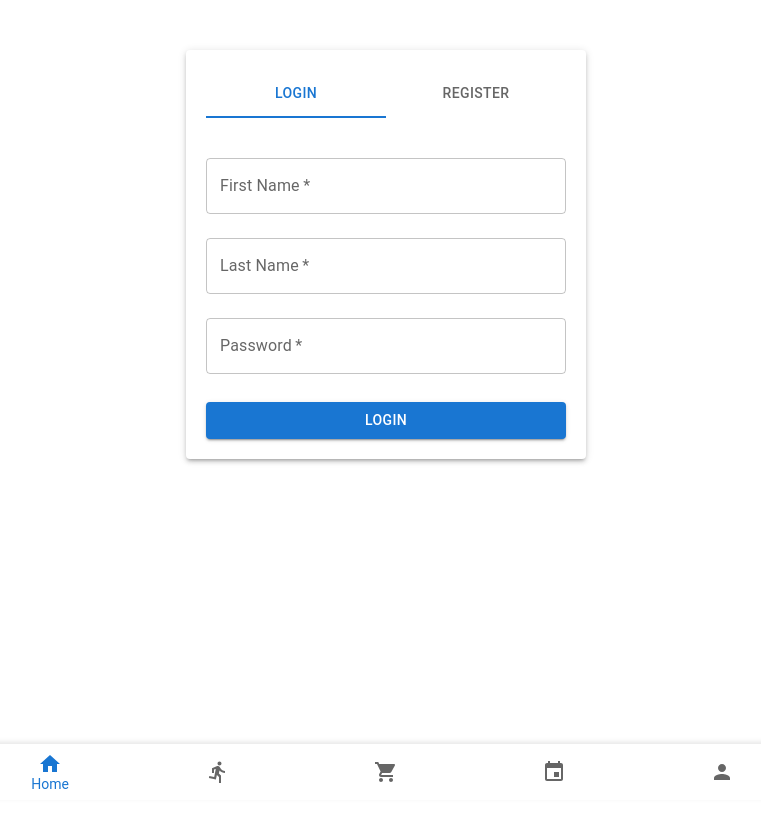
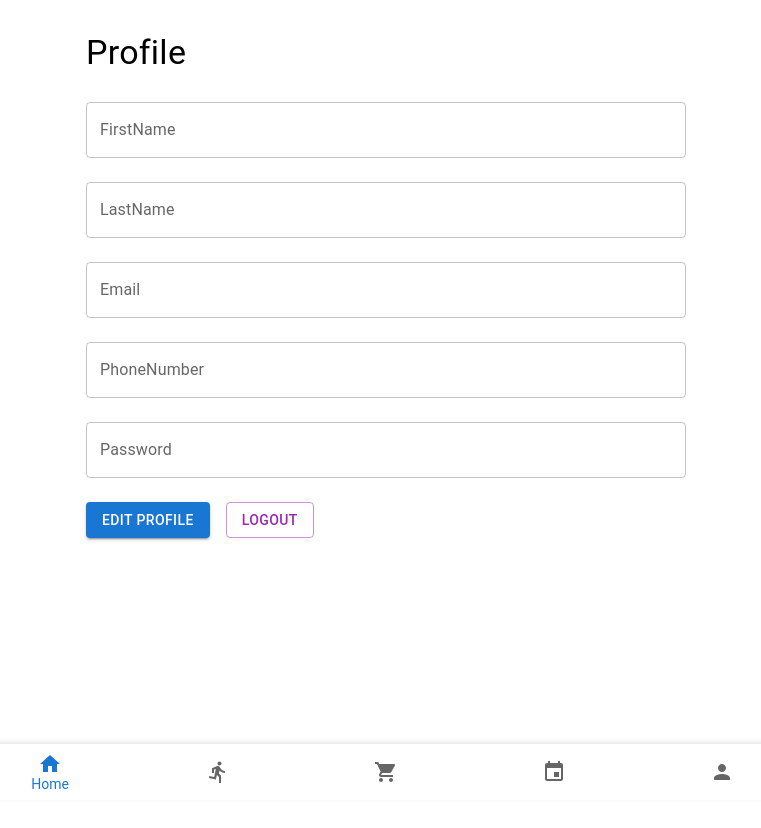
Before and after one commit to Ender-600/RunTrack-frontend, a React (Create React App) app: page /profile in a window 1280 px wide. Before the commit this address led to /login. Shown: the top 828 px of the page, without its empty margins (254-1015 px from the left). Built offline with nearby package versions, Linux system fonts and the light colour scheme; sample sign-in values are in the browser's storage.

Commit message:
unfinished login/reg

```diff
--- a/src/App.js
+++ b/src/App.js
@@ -1,5 +1,5 @@
 import React from "react";
-import { BrowserRouter as Router, Route, Routes } from "react-router-dom";
+import { BrowserRouter as Router, Route, Routes, Navigate } from "react-router-dom";
 import Home from "./pages/home/Home";
 import LoginRegister from "./features/auth/LoginRegister";
 import Navbar from "./components/Navbar";
@@ -8,10 +8,11 @@ import ShopPage from "./pages/shop/ShopPage";
 import Run from "./pages/run/Run";
 import EventPage from "./pages/EventPage/EventPage";
 import CreateEventPage from "./pages/CreateEventPage";
-
+import ProfilePage from "./pages/profile/ProfilePage";
 
 function App() {
     const [value, setValue] = React.useState(0);
+
     return (
         <Router>
             <Routes>
@@ -22,16 +23,14 @@ function App() {
                     path="/profile"
                     element={
                         <PrivateRoute>
-              <h1>Profile</h1>
+                            <ProfilePage userId={localStorage.getItem("userId")} />
                         </PrivateRoute>
                     }
                 />
-        <Route
-          path="/run"
-          element={<Run/>}
-        />
+                <Route path="/run" element={<Run/>} />
                 <Route path="/events" element={<EventPage />} />
                 <Route path="/create-event" element={<CreateEventPage />} />
+                <Route path="/" element={<Navigate to="/login" />} />
             </Routes>
             <Navbar value={value} onChange={setValue} />
         </Router>
--- a/src/components/Navbar.jsx
+++ b/src/components/Navbar.jsx
@@ -1,32 +1,32 @@
 import React from "react";
-import { useNavigate } from "react-router-dom"; // 用于路由跳转
+import { useNavigate } from "react-router-dom";
 import { BottomNavigation, BottomNavigationAction } from "@mui/material";
 import HomeIcon from "@mui/icons-material/Home";
 import PersonIcon from "@mui/icons-material/Person";
 import ShoppingCartIcon from "@mui/icons-material/ShoppingCart";
 import EventIcon from "@mui/icons-material/Event";
-import DirectionsRunIcon from "@mui/icons-material/DirectionsRun"; // 跑步图标
+import DirectionsRunIcon from "@mui/icons-material/DirectionsRun";
 
 const Navbar = ({ value, onChange }) => {
-  const navigate = useNavigate(); // 路由跳转
+  const navigate = useNavigate();
 
   const handleNavigation = (newValue) => {
     onChange(newValue);
     switch (newValue) {
       case 0:
-        navigate("/home"); // 跳转到主页
+        navigate("/home");
         break;
       case 1:
-        navigate("/run"); // 跳转到跑步页面
+        navigate("/run");
         break;
       case 2:
-        navigate("/shop"); // 跳转到购物车页面
+        navigate("/shop");
         break;
       case 3:
-        navigate("/events"); // Navigate to the Events page
+        navigate("/events");
         break;
       case 4:
-        navigate("/profile"); // 跳转到个人页面
+        navigate("/profile");
         break;
       default:
         break;
--- a/src/features/auth/LoginRegister.jsx
+++ b/src/features/auth/LoginRegister.jsx
@@ -8,7 +8,7 @@ import {
   Paper,
 } from "@mui/material";
 import { useNavigate } from "react-router-dom";
-import api from "../../services/api"; // 导入 api 实例
+import { loginUser, registerUser } from "../../services/api"; // 使用刚定义的函数
 
 export default function LoginRegister() {
   const [tab, setTab] = useState(0); // 0 = Login, 1 = Register
@@ -37,32 +37,44 @@ export default function LoginRegister() {
   };
 
   const handleSubmit = async () => {
-    const url = tab === 0 ? "/api/auth/login" : "/api/auth/register";
+    try {
+      if (tab === 0) {
+        // 登录逻辑
+        const { email, password } = formData;
+        const response = await loginUser(email, password);
 
-    // 发送表单数据到后端
-    try {
-      const requestData =
-          tab === 0
-              ? { firstName: formData.firstName, lastName: formData.lastName, password: formData.password }
-              : formData;
+        // 检查响应是否正确
+        if (response.status === 200 && response.data.email) {
+          alert(response.data.message || "Login successful");
+          localStorage.setItem("email", response.data.email); // 保存 email
+          navigate("/profile"); // 跳转到 Profile 页面
+        } else {
+          alert("Invalid server response");
+        }
+      } else {
+        // 注册逻辑
+        const { firstName, lastName, email, phoneNumber, password } = formData;
+        const response = await registerUser({ firstName, lastName, email, phoneNumber, password });
 
-      const response = await api.post(url, requestData);
-      alert(response.data.message || "Success");
-
-      if (tab === 0) {
-        localStorage.setItem("userId", response.data.userId); // 保存登录用户的 ID
-        navigate("/home");
-      } else {
-        setTab(0); // 注册成功后切换到登录页面
+        if (response.status === 200) {
+          alert(response.data.message || "Register successful");
+          setTab(0); // 切换到登录页面
+        } else {
+          alert("Invalid server response");
+        }
       }
     } catch (error) {
-      if (error.response && error.response.data) {
+      if (error.response) {
+        // 显示后端返回的错误信息
         alert(error.response.data.message || "Error occurred");
       } else {
-        alert("An error occurred. Please try again.");
+        // 网络错误或其他问题
+        alert("An error occurred. Please check your network connection.");
       }
     }
   };
+
+
 
   return (
       <Paper
@@ -113,6 +125,7 @@ export default function LoginRegister() {
                     margin="normal"
                     value={formData.email}
                     onChange={handleChange}
+                    required
                 />
                 <TextField
                     label="Phone Number"
@@ -128,20 +141,11 @@ export default function LoginRegister() {
           {tab === 0 && (
               <>
                 <TextField
-                    label="First Name"
-                    name="firstName"
+                    label="Email"
+                    name="email"
                     fullWidth
                     margin="normal"
-                    value={formData.firstName}
-                    onChange={handleChange}
-                    required
-                />
-                <TextField
-                    label="Last Name"
-                    name="lastName"
-                    fullWidth
-                    margin="normal"
-                    value={formData.lastName}
+                    value={formData.email}
                     onChange={handleChange}
                     required
                 />
--- a/src/features/auth/PrivateRoute.jsx
+++ b/src/features/auth/PrivateRoute.jsx
@@ -2,7 +2,7 @@ import React from 'react';
 import { Navigate } from 'react-router-dom';
 
 const PrivateRoute = ({ children }) => {
-  const isAuthenticated = !!localStorage.getItem('userData'); // Replace with actual authentication check
+  const isAuthenticated = !!localStorage.getItem('userId');
   return isAuthenticated ? children : <Navigate to="/login" />;
 };
 
--- a/src/pages/profile/ProfilePage.jsx
+++ b/src/pages/profile/ProfilePage.jsx
@@ -1,21 +1,27 @@
-import React, { useState, useEffect } from 'react';
-import { Box, TextField, Button, Typography } from '@mui/material';
-import { getUserProfile, updateUserProfile } from '../../services/api';
+import React, { useState, useEffect } from "react";
+import { Box, TextField, Button, Typography } from "@mui/material";
+import { getUserProfile, updateUserProfile } from "../../services/api";
 
-const ProfilePage = ({ userId }) => {
+const ProfilePage = () => {
     const [isEditing, setIsEditing] = useState(false);
     const [userData, setUserData] = useState({
-        firstName: '',
-        lastName: '',
-        email: '',
-        phoneNumber: '',
-        password: '',
+        firstName: "",
+        lastName: "",
+        email: "",
+        phoneNumber: "",
+        password: "",
     });
 
     useEffect(() => {
+        const email = localStorage.getItem("email");
+        if (!email) {
+            console.error("User not logged in");
+            return;
+        }
+
         const fetchUserProfile = async () => {
             try {
-                const data = await getUserProfile(userId);
+                const data = await getUserProfile(email);
                 setUserData(data);
             } catch (error) {
                 console.error("Failed to fetch user profile:", error);
@@ -23,7 +29,7 @@ const ProfilePage = ({ userId }) => {
         };
 
         fetchUserProfile();
-    }, [userId]);
+    }, []);
 
     const handleChange = (e) => {
         const { name, value } = e.target;
@@ -35,43 +41,56 @@ const ProfilePage = ({ userId }) => {
 
     const handleSave = async () => {
         try {
-            const updatedData = await updateUserProfile(userId, userData);
+            const updatedData = await updateUserProfile(userData.email, userData);
             setUserData(updatedData);
             setIsEditing(false);
-            alert('Profile updated successfully');
+            alert("Profile updated successfully");
         } catch (error) {
             console.error("Failed to update user profile:", error);
-            alert('Failed to update profile');
+            alert("Failed to update profile");
         }
     };
 
     return (
-        <Box sx={{ maxWidth: 600, mx: 'auto', mt: 4 }}>
+        <Box sx={{ maxWidth: 600, mx: "auto", mt: 4 }}>
             <Typography variant="h4" gutterBottom>
                 Profile
             </Typography>
-            {['firstName', 'lastName', 'email', 'phoneNumber', 'password'].map((field) => (
+            {["firstName", "lastName", "email", "phoneNumber", "password"].map(
+                (field) => (
                     <TextField
                         key={field}
                         label={field.charAt(0).toUpperCase() + field.slice(1)}
                         name={field}
-                    type={field === 'password' ? 'password' : 'text'}
+                        type={field === "password" ? "password" : "text"}
                         value={userData[field]}
                         onChange={handleChange}
                         fullWidth
                         margin="normal"
                         InputProps={{
-                        readOnly: !isEditing,
+                            readOnly: !isEditing || field === "email", // Email is non-editable
                         }}
                     />
-            ))}
+                )
+            )}
             <Button
                 variant="contained"
                 color="primary"
                 onClick={isEditing ? handleSave : () => setIsEditing(true)}
                 sx={{ mt: 2 }}
             >
-                {isEditing ? 'Save' : 'Edit Profile'}
+                {isEditing ? "Save" : "Edit Profile"}
+            </Button>
+            <Button
+                variant="outlined"
+                color="secondary"
+                onClick={() => {
+                    localStorage.clear();
+                    window.location.href = "/login";
+                }}
+                sx={{ mt: 2, ml: 2 }}
+            >
+                Logout
             </Button>
         </Box>
     );
```
Also changed, not shown: src/services/api.js (+27 -8 lines). Lines whose indentation alone changed are shown as unchanged.
